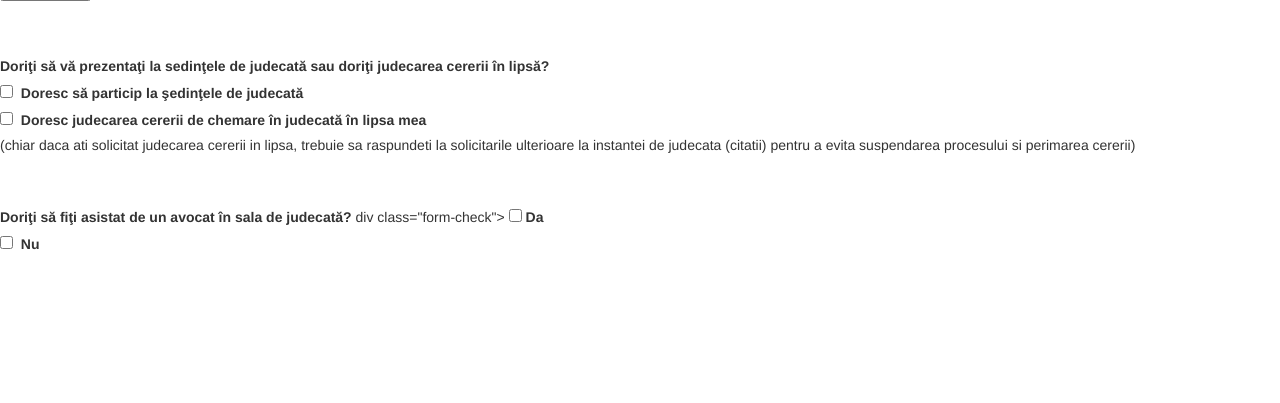
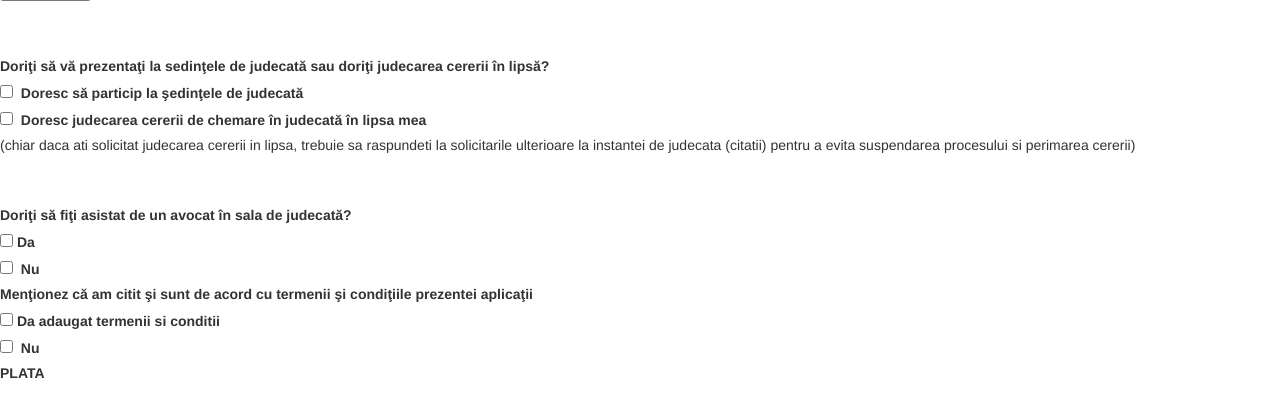
Before and after one commit to bogdanvoicu72/WT_projectLexBox, a Django app: page /Cerere in a window 1280 px wide. Shown: the part 3711-4114 px from the top of the page. Before the commit the page ends 3961 px from the top, so only its background shows below. Run offline with Django 3.2, Linux system fonts and the light colour scheme; some libraries are stand-ins or nearby versions.

Commit message:
FORM complet inafara de sectiile de politii si tribunale

```diff
--- a/templates/Cerere.html
+++ b/templates/Cerere.html
@@ -91,8 +91,8 @@
             <label for = "Adresa Procedurala">Adresa Procedurala</label>
             <input>
         </div>
-      </form>
-      <form>
+
+
         <div class="form-group">
           <div class="alert alert-info">
             <strong>Info!</strong> Va rugam sa completati numele,prenumele, calitatea si institutia din care face parte agentul constator
@@ -108,13 +108,13 @@
         <input type ="text" class = "form-control" id = "institutia" aria-describedby="institutia" placeholder="Introduceti institutia">
     </div>
 
-    <form>
+
       <div class="form-group">
         <label for="locul savarsirii contraventiei">Locul savarsirii contraventiei</label>
         <br>
         <br>
       </div>
-    </form>
+
 
 
 
@@ -134,7 +134,7 @@
           </div>
         </div>
 
-        <form>
+
           <div class="form-group">
             <div class="alert alert-info">
               <strong>Info!</strong> Va rugam completati seria,numarul si data intocmirii procesului verbal
@@ -144,9 +144,9 @@
             <br>
             <p>Instanta competenta</p>
           </div>
-        </form>
 
-        <form>
+
+
           <div class="form-group">
             <div class="alert alert-info">
               <strong>Info!</strong> Cum ati intrat in posesia procesului verbal?
@@ -166,29 +166,29 @@
             </div>
           </div>
           </div>
-        </form>
 
-        <form>
+
+
           <div class="form-group">
             <div class="alert alert-info">
               <strong>Info!</strong> Data inmanarii/comunicarii procesului verbal de contraventiei
             </div>
           </div>
-        </form>
+
           <br>
           <br>
           <p>Calendar</p>
 
 
-        <form>
+
           <div class="form-group">
         <label for ="data-savarsii-faptei">Data savarsirii faptei</label>
         <input type ="date" class = "form-control" id = "data-savarsii-faptei" aria-describedby="numeHelp" placeholder="Data savarsirii faptei">
       </div>
-      </form>
 
 
-      <form>
+
+
         <div class="form-group">
           <label for = "amenda-achitata">Ati platit amenda instituita prin procesul verbal?</label>
           <div class="form-check">
@@ -214,12 +214,12 @@
             </div>
           </div>
         <div>
-      </form>
+
 
       <br>
       <br>
 
-      <form>
+
         <div class="form-group">
           <label for = "amenda-achitata">Ati platit amenda instituita prin procesul verbal?</label>
           <div class="form-check">
@@ -240,30 +240,30 @@
             Doresc reducerea cuantumului amenzii pentru că amenda primită reprezintă maximul din cât mi se putea aplica sau este disproporţionată în raport de veniturile mele
           </label>
       </div>
-      </form>
+
       <br>
       <br>
-      <form>
+
         <div class="form-group">
           <div class="form-group">
             <label for="exampleFormControlTextarea1">Vă rugăm să prezentaţi situaţia descrisă din procesul verbal</label>
             <textarea class="form-control rounded-0" id="exampleFormControlTextarea1" rows="10"></textarea>
           </div>
         </div>
-      </form>
+
 
       <br>
       <br>
-      <form>
+
         <div class="form-group">
           <div class="form-group">
             <label for="exampleFormControlTextarea1">Vă rugăm să prezentaţi situaţia de fapt din punctul dumneavoastră de vedere, mai ales dacă e diferită de de cea prezentată de agentul constatator</label>
             <textarea class="form-control rounded-0" id="exampleFormControlTextarea1" rows="10"></textarea>
           </div>
         </div>
-      </form>
 
-      <form>
+
+
         <div class="form-group">
            <label for="norma-legala">Vă rugăm să completaţi articolele şi norma legală din procesul verbal cu privire la fapta comisă:</label>
            <br>
@@ -275,12 +275,12 @@
            <label for="norma-legala">Norma legală în care sunt prevăzute faptele contravenţionale</label>
            <input type ="text" class = "form-control" id = "norma-legala" aria-describedby="numeHelp" placeholder="Norma legala contravenţională">
         </div>
-      </form>
+
 
       <br>
       <br>
 
-      <form>
+
         <div class="form-group">
            <label for="norma-legala">Vă rugăm să completaţi articolele şi norma legală din procesul verbal cu privire la sancţiunea aplicată:</label>
            <br>
@@ -292,12 +292,12 @@
            <label for="norma-legala">Norma legală în care sunt prevăzute sanctiunile</label>
            <input type ="text" class = "form-control" id = "norma-legala" aria-describedby="numeHelp" placeholder="Norma legala prevazute sanctiunile">
         </div>
-      </form>
+
 
       <br>
       <br>
 
-      <form>
+
         <div class="form-group">
           <label for="martori">Aveţi martori care să fie audiaţi de instanţa de judecată şi care sunt pregatiţi să vă probeze nevinovaţia?</label>
           <div class="form-check">
@@ -313,11 +313,11 @@
               Nu
             </label>
         </div>
-      </form>
+
 <br>
 <br>
 <br>
-      <form>
+
         <div class="form-group">
           <label for="documente">Cu ce alte documente vă puteţi apăra în faţa instanţei de judecată?</label>
           <div class="form-check">
@@ -339,10 +339,10 @@
           </label>
         </div>
         </div>
-      </form>
+
 <br>
 <br>
-      <form>
+
         <div class="form-group">
           <label for="documente-upload">Vă rugăm să încărcaţi documentele AICI. Dacă nu le puteţi încărca în formular, ni le puteţi trimite separat pe adresa de email ….</label>
           <br>
@@ -398,12 +398,12 @@
             </div>
           </div>
         </div>
-      </form>
+
 
     <br>
     <br>
 
-    <form>
+
       <div class="form-group">
         <label for="sedinta">Doriţi să vă prezentaţi la sedinţele de judecată sau doriţi judecarea cererii în lipsă?</label>
         <br>
@@ -420,16 +420,16 @@
                  Doresc judecarea cererii de chemare în judecată în lipsa mea
               </label> <p>(chiar daca ati solicitat judecarea cererii in lipsa, trebuie sa raspundeti la solicitarile ulterioare la instantei de judecata (citatii) pentru a evita suspendarea procesului si perimarea cererii)</p>
       </div>
-    </form>
+
 
 
     <br>
     <br>
 
-    <form>
+
       <div class="form-group">
         <label for="avocat">Doriţi să fiţi asistat de un avocat în sala de judecată?</label>
-        div class="form-check">
+        <div class="form-check">
           <input class="form-check-input" type="checkbox" value="" id="defaultCheck1">
           <label class="form-check-label" for="defaultCheck1">
             Da
@@ -442,7 +442,27 @@
                  Nu
               </label>
       </div>
-    </form>
+
+
+    <div class="form-group">
+      <label for ="termeni">Menţionez că am citit şi sunt de acord cu termenii şi condiţiile prezentei aplicaţii</label>
+      <div class="form-check">
+        <input class="form-check-input" type="checkbox" value="" id="defaultCheck1">
+        <label class="form-check-label" for="defaultCheck1">
+          Da adaugat termenii si conditii
+        </label>
+          <br>
+
+          <div class="form-check">
+            <input class="form-check-input" type="checkbox" value="" id="defaultCheck1">
+            <label class="form-check-label" for="defaultCheck1">
+               Nu
+            </label>
+
+            <div>
+              <label>PLATA</label>
+            </div>
+    </div>
       </form>
 </script>
 </body>
```
